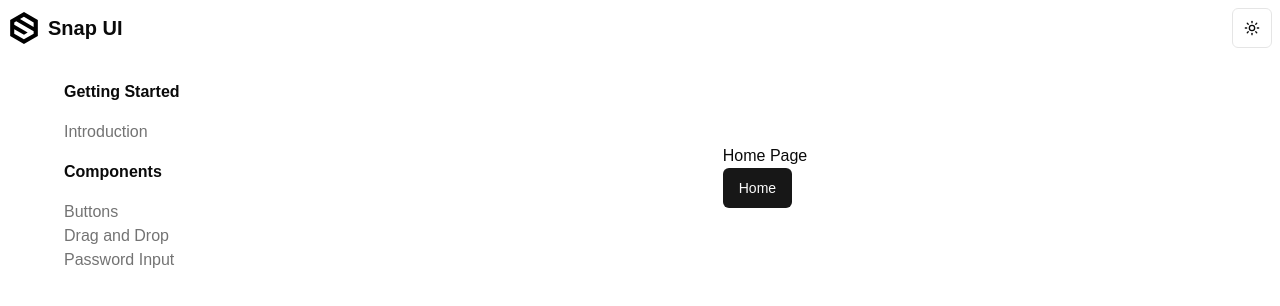
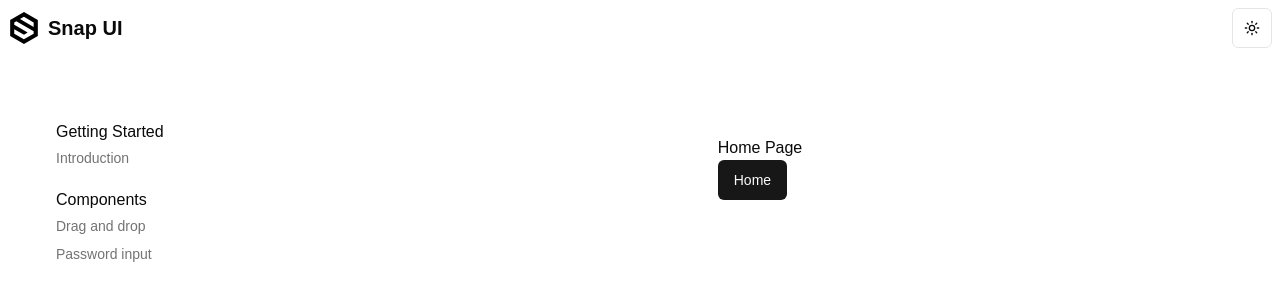
Before and after one commit to Lohit-Behera/SnapUI, a Next.js app: page / in a window 1280 px wide. Shown: the top 306 px of the page. Built offline with nearby package versions, Linux system fonts and the light colour scheme.

Commit message:
fix side nav

```diff
--- a/src/app/layout.tsx
+++ b/src/app/layout.tsx
@@ -5,6 +5,7 @@ import { ThemeProvider } from "@/components/theme-provider";
 import Header from "@/components/Header";
 import SideNav from "@/components/SideNav";
 import { Toaster } from "@/components/ui/sonner";
+import { ScrollArea } from "@radix-ui/react-scroll-area";
 
 const geistSans = localFont({
   src: "./fonts/GeistVF.woff",
@@ -40,11 +41,17 @@ export default function RootLayout({
         >
           <div className="min-h-[100vh] flex flex-col">
             <Header />
-            <div className="flex w-full h-full md:w-[95%] lg:w-[90%] mx-auto my-6 ">
-              <SideNav />
-              <main className="flex-1 flex justify-center items-center">
-                {children}
-              </main>
+            <div className="relative flex w-full h-full md:w-[95%] lg:w-[90%] mx-auto ">
+              <div className="container flex-1 items-start md:grid md:grid-cols-[180px_minmax(0,1fr)] md:gap-6 lg:grid-cols-[200px_minmax(0,1fr)] lg:gap-10 pt-14">
+                <aside className="fixed left-0 top-14 -ml-2 hidden h-[calc(100vh-3.5rem)] w-full shrink-0 md:sticky md:block">
+                  <ScrollArea className="h-full max-h-full">
+                    <SideNav />
+                  </ScrollArea>
+                </aside>
+                <main className="flex-1 flex justify-center items-center my-6">
+                  {children}
+                </main>
+              </div>
             </div>
           </div>
           <Toaster richColors />
--- a/src/components/SideNav.tsx
+++ b/src/components/SideNav.tsx
@@ -1,59 +1,40 @@
 "use client";
 
+import { docsConfig } from "@/config/docs-config";
+import { cn } from "@/lib/utils";
 import Link from "next/link";
 import { usePathname } from "next/navigation";
+
+interface SideBarProps {
+  setOpen?: (open: boolean) => void;
+}
 
 function SideNav() {
   const pathname = usePathname();
   return (
-    <aside className="min-w-[250px] hidden md:flex flex-col space-y-4 sticky top-6">
-      <h1 className="font-semibold">Getting Started</h1>
-      <div className="grid gap-0">
+    <div className="flex flex-col py-2 gap-5 ">
+      {docsConfig.map((section, _) => (
+        <div key={section.title} className="flex items-start flex-col gap-1  ">
+          <h2 className="text-base">{section.title}</h2>
+          <div className="flex flex-col items-start space-y-2 w-full">
+            {section.pages &&
+              section.pages.map((page, _) => (
                 <Link
-          href="/docs"
-          className={`hover:underline ${
-            pathname === "/docs"
+                  href={page?.path || "/"}
+                  key={page.title}
+                  className={`text-sm hover:underline ${
+                    pathname === page?.path
                       ? "text-foreground underline"
                       : "text-muted-foreground"
                   }`}
                 >
-          Introduction
+                  {page.title}
                 </Link>
+              ))}
           </div>
-      <h1 className="font-semibold">Components</h1>
-      <div className="grid gap-0">
-        <Link
-          href="/components/buttons"
-          className={`hover:underline ${
-            pathname === "/components/buttons"
-              ? "text-foreground underline"
-              : "text-muted-foreground"
-          }`}
-        >
-          Buttons
-        </Link>
-        <Link
-          href="/components/drag-n-drop"
-          className={`hover:underline ${
-            pathname === "/components/drag-n-drop"
-              ? "text-foreground underline"
-              : "text-muted-foreground"
-          }`}
-        >
-          Drag and Drop
-        </Link>
-        <Link
-          href="/components/password-input"
-          className={`hover:underline ${
-            pathname === "/components/password-input"
-              ? "text-foreground underline"
-              : "text-muted-foreground"
-          }`}
-        >
-          Password Input
-        </Link>
         </div>
-    </aside>
+      ))}
+    </div>
   );
 }
 
--- /dev/null
+++ b/src/config/docs-config.ts
@@ -0,0 +1,41 @@
+export type DocsConfig = {
+  title: string;
+  path?: string;
+  pages?: DocsConfig[];
+};
+
+export const Pages: DocsConfig[] = [
+  {
+    title: "Docs",
+    path: "/docs/introduction",
+  },
+  {
+    title: "Components",
+    path: "/components",
+  },
+];
+
+export const docsConfig: DocsConfig[] = [
+  {
+    title: "Getting Started",
+    pages: [
+      {
+        title: "Introduction",
+        path: "/docs/introduction",
+      },
+    ],
+  },
+  {
+    title: "Components",
+    pages: [
+      {
+        title: "Drag and drop",
+        path: "/docs/drag-n-drop",
+      },
+      {
+        title: "Password input",
+        path: "/docs/password-input",
+      },
+    ],
+  },
+];
```
Also changed, not shown: src/app/docs/buttons/page.tsx (renamed from src/app/components/buttons/page.tsx), src/app/docs/drag-n-drop/page.tsx (renamed from src/app/components/drag-n-drop/page.tsx), src/app/docs/introduction/page.tsx (renamed from src/app/docs/page.tsx), src/app/docs/password-input/page.tsx (renamed from src/app/components/password-input/page.tsx). Lines whose indentation alone changed are shown as unchanged.
